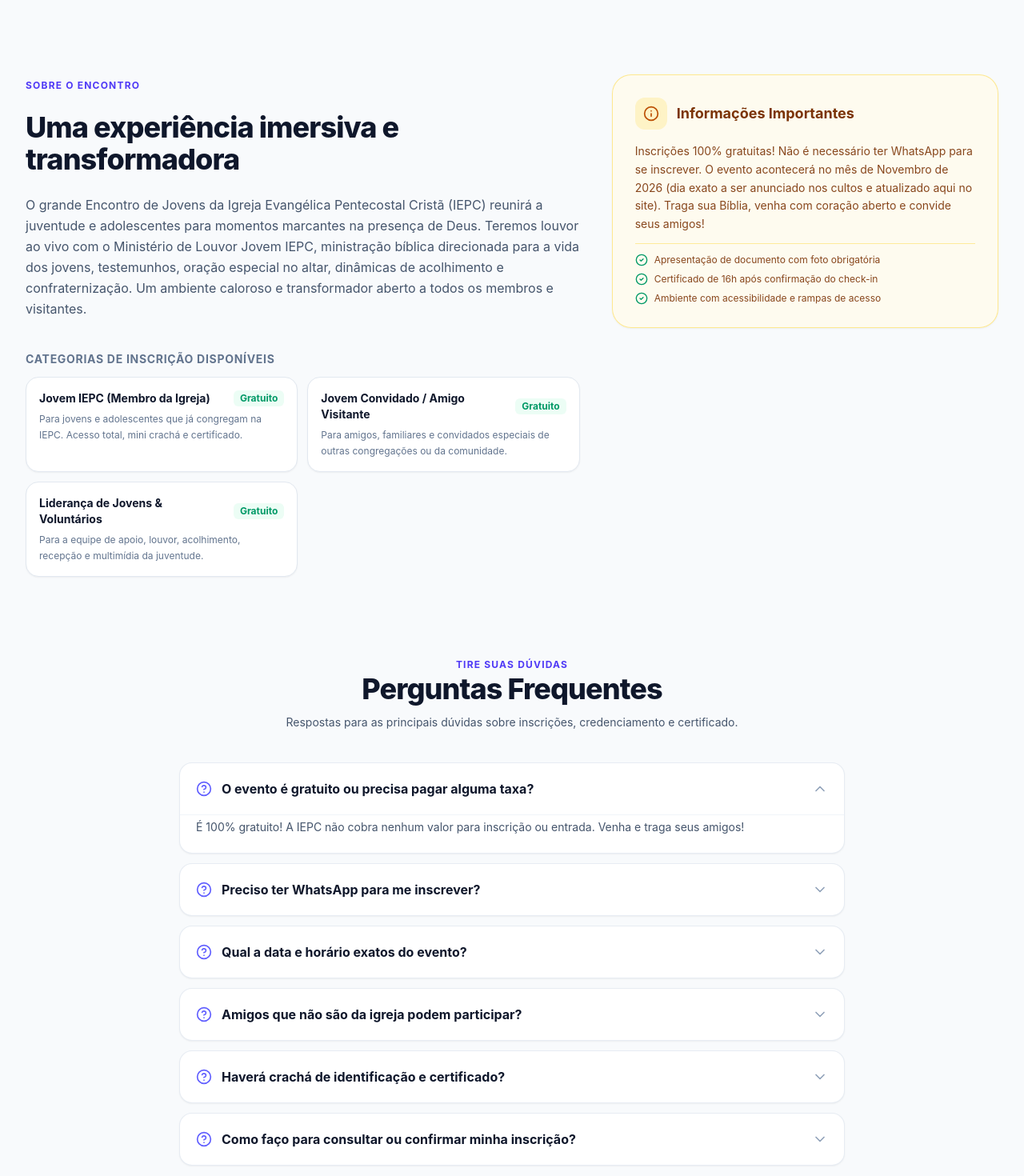
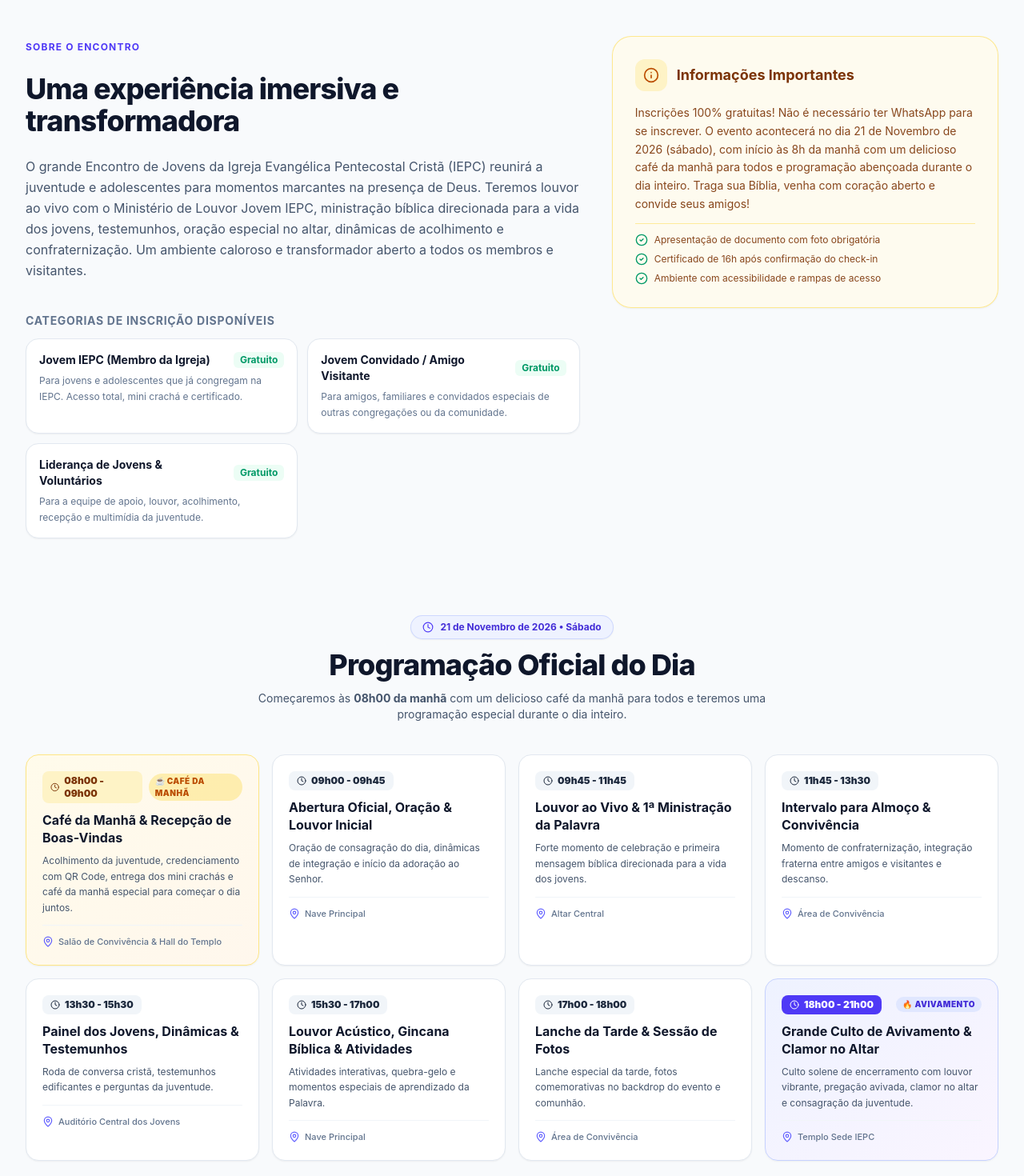
Before and after one commit to scripts5/Iepc-evento-, a React (Vite) app: page / in a window 1280 px wide. Shown: the part 900-2370 px from the top of the page at 80% size. Built offline with nearby package versions, Linux system fonts and the light colour scheme; no server answers.

Commit message:
feat: update event date and add schedule section
Standardized event date to 21/11/2026 across all UI components and added a new schedule section to the homepage to detail the event timing.

```diff
--- a/data/database.json
+++ b/data/database.json
@@ -4,10 +4,10 @@
     "name": "Evento dos Jovens IEPC 2026",
     "tagline": "Juventude com Propósito • Avivamento, Adoração, Fé e Comunhão",
     "description": "O grande Encontro de Jovens da Igreja Evangélica Pentecostal Cristã (IEPC) reunirá a juventude e adolescentes para momentos marcantes na presença de Deus. Teremos louvor ao vivo com o Ministério de Louvor Jovem IEPC, ministração bíblica direcionada para a vida dos jovens, testemunhos, oração especial no altar, dinâmicas de acolhimento e confraternização. Um ambiente caloroso e transformador aberto a todos os membros e visitantes.",
-    "importantInfo": "Inscrições 100% gratuitas! Não é necessário ter WhatsApp para se inscrever. O evento acontecerá no mês de Novembro de 2026 (dia exato a ser anunciado nos cultos e atualizado aqui no site). Traga sua Bíblia, venha com coração aberto e convide seus amigos!",
-    "startDate": "2026-11-01",
-    "endDate": "2026-11-30",
-    "time": "Horário não definido",
+    "importantInfo": "Inscrições 100% gratuitas! Não é necessário ter WhatsApp para se inscrever. O evento acontecerá no dia 21 de Novembro de 2026 (sábado), com início às 8h da manhã com um delicioso café da manhã para todos e programação abençoada durante o dia inteiro. Traga sua Bíblia, venha com coração aberto e convide seus amigos!",
+    "startDate": "2026-11-21",
+    "endDate": "2026-11-21",
+    "time": "A partir das 08h00 (Café da Manhã) • O dia todo",
     "locationName": "Igreja Evangélica Pentecostal Cristã (IEPC) - Templo Sede",
     "locationAddress": "Templo Sede da IEPC - Auditório Central dos Jovens",
     "bannerUrl": "https://images.unsplash.com/photo-1511671782779-c97d3d27a1d4?auto=format&fit=crop&w=1600&q=80",
@@ -39,51 +39,67 @@
     "schedule": [
       {
         "id": "sch-1",
-        "time": "18h30 - 19h00",
-        "title": "Recepção, Acolhimento & Entrega de Crachás",
+        "time": "08h00 - 09h00",
+        "title": "Café da Manhã & Recepção de Boas-Vindas",
         "speaker": "Equipe de Acolhimento Jovem IEPC",
-        "description": "Chegada da juventude, credenciamento ágil com QR Code ou nome completo e entrega do mini crachá.",
-        "location": "Hall de Entrada do Templo"
+        "description": "Acolhimento da juventude, credenciamento com QR Code, entrega dos mini crachás e café da manhã especial para começar o dia juntos.",
+        "location": "Salão de Convivência & Hall do Templo"
       },
       {
         "id": "sch-2",
-        "time": "19h00 - 19h30",
-        "title": "Abertura com Oração & Dinâmica de Boas-Vindas",
+        "time": "09h00 - 09h45",
+        "title": "Abertura Oficial, Oração & Louvor Inicial",
         "speaker": "Liderança da Juventude IEPC",
-        "description": "Oração inicial consagrando o evento e dinâmica alegre de integração e quebra-gelo.",
+        "description": "Oração de consagração do dia, dinâmicas de integração e início da adoração ao Senhor.",
         "location": "Nave Principal"
       },
       {
         "id": "sch-3",
-        "time": "19h30 - 20h20",
-        "title": "Louvor & Adoração ao Vivo",
-        "speaker": "Banda do Ministério de Louvor Jovem IEPC",
-        "description": "Momento de celebração e profunda adoração com canções congregacionais e contemporâneas.",
+        "time": "09h45 - 11h45",
+        "title": "Louvor ao Vivo & 1ª Ministração da Palavra",
+        "speaker": "Ministério de Louvor Jovem IEPC & Pastores",
+        "description": "Forte momento de celebração e primeira mensagem bíblica direcionada para a vida dos jovens.",
         "location": "Altar Central"
       },
       {
         "id": "sch-4",
-        "time": "20h20 - 21h20",
-        "title": "Ministração da Palavra: Juventude com Propósito",
-        "speaker": "Ministro da Palavra / Pastores da IEPC",
-        "description": "Mensagem prática das Escrituras sobre identidade cristã, integridade, vocação e fé nos dias atuais.",
-        "location": "Púlpito do Templo"
+        "time": "11h45 - 13h30",
+        "title": "Intervalo para Almoço & Convivência",
+        "speaker": "Todos os Jovens e Visitantes",
+        "description": "Momento de confraternização, integração fraterna entre amigos e visitantes e descanso.",
+        "location": "Área de Convivência"
       },
       {
         "id": "sch-5",
-        "time": "21h20 - 21h45",
-        "title": "Clamor no Altar & Oração pelos Jovens",
-        "speaker": "Corpo Pastoral e Líderes IEPC",
-        "description": "Tempo de entrega, oração por propósitos, renovo espiritual e busca pela presença de Deus.",
-        "location": "Frente do Altar"
+        "time": "13h30 - 15h30",
+        "title": "Painel dos Jovens, Dinâmicas & Testemunhos",
+        "speaker": "Líderes de Jovens e Convidados",
+        "description": "Roda de conversa cristã, testemunhos edificantes e perguntas da juventude.",
+        "location": "Auditório Central dos Jovens"
       },
       {
         "id": "sch-6",
-        "time": "21h45 - 22h30",
-        "title": "Confraternização, Fotos & Comunhão",
-        "speaker": "Todos os Jovens e Amigos",
-        "description": "Momento de alegria, fotos no backdrop dos jovens, lanche especial de confraternização e novas amizades.",
-        "location": "Área de Convivência da IEPC"
+        "time": "15h30 - 17h00",
+        "title": "Louvor Acústico, Gincana Bíblica & Atividades",
+        "speaker": "Equipe de Dinâmicas e Louvor",
+        "description": "Atividades interativas, quebra-gelo e momentos especiais de aprendizado da Palavra.",
+        "location": "Nave Principal"
+      },
+      {
+        "id": "sch-7",
+        "time": "17h00 - 18h00",
+        "title": "Lanche da Tarde & Sessão de Fotos",
+        "speaker": "Todos os Participantes",
+        "description": "Lanche especial da tarde, fotos comemorativas no backdrop do evento e comunhão.",
+        "location": "Área de Convivência"
+      },
+      {
+        "id": "sch-8",
+        "time": "18h00 - 21h00",
+        "title": "Grande Culto de Avivamento & Clamor no Altar",
+        "speaker": "Corpo Pastoral & Ministros Convidados",
+        "description": "Culto solene de encerramento com louvor vibrante, pregação avivada, clamor no altar e consagração da juventude.",
+        "location": "Templo Sede IEPC"
       }
     ],
     "faq": [
@@ -100,7 +116,7 @@
       {
         "id": "faq-3",
         "question": "Qual a data e horário exatos do evento?",
-        "answer": "O evento acontecerá no mês de Novembro de 2026, com horário não definido (a ser informado pela liderança da igreja). O dia e o horário específicos serão divulgados nos cultos e atualizados nesta página. Sua inscrição antecipada já garante sua vaga e confecção do crachá!"
+        "answer": "O Evento dos Jovens acontecerá no dia 21 de Novembro de 2026 (sábado). Começará às 8h da manhã com um delicioso café da manhã para todos e se estenderá durante o dia inteiro com louvor, ministrações, dinâmicas, almoço e encerramento com o Culto de Avivamento!"
       },
       {
         "id": "faq-4",
@@ -147,8 +163,8 @@
       "name": "Administrador IEPC",
       "email": "admin@iepc.com",
       "role": "ADMIN",
-      "passwordHash": "2f58c794d2e423cf490727d90bf45f75d6ad384cf0e0bef13dbb23145c7f8af48a3add7b76884c098698ba8aa3f99905bf3db3d2be1e77a44f58f96dfda9837c",
-      "salt": "2ddff9adf4ca77ed67a4ec049420c878",
+      "passwordHash": "48633eba6e72b291b02a4a880cce20dc4b6c444584320d43a83312f679526afa4e05ee0754a735725eba23087d3d5de974ba9acda8a7747cc2e5367aa6338098",
+      "salt": "fec5d3dd7943ffe98a0fafedb01a967b",
       "createdAt": "2026-09-20T12:00:00.000Z"
     }
   ],
--- a/src/components/certificate/CertificateModal.tsx
+++ b/src/components/certificate/CertificateModal.tsx
@@ -87,8 +87,8 @@ export const CertificateModal: React.FC<CertificateModalProps> = ({
   const eventName = safeEvent.name || 'Evento dos Jovens IEPC 2026';
 
   const formatDate = (dateStr?: string) => {
-    if (!dateStr) return 'Mês de Novembro / 2026 (Dia a definir)';
-    if (dateStr.includes('2026-11')) return 'Mês de Novembro / 2026 (Dia a definir)';
+    if (!dateStr) return '21 de Novembro de 2026';
+    if (dateStr === '2026-11-21' || dateStr.includes('2026-11-21')) return '21 de Novembro de 2026';
     const parts = dateStr.split('-');
     if (parts.length === 3) return `${parts[2]}/${parts[1]}/${parts[0]}`;
     return dateStr;
--- a/src/components/public/VoucherModal.tsx
+++ b/src/components/public/VoucherModal.tsx
@@ -90,9 +90,7 @@ export const VoucherModal: React.FC<VoucherModalProps> = ({
                 <div className="flex items-center gap-2">
                   <Calendar className="w-4 h-4 text-indigo-400 shrink-0" />
                   <span>
-                    {event?.startDate?.includes('2026-11')
-                      ? 'Novembro / 2026 (Dia a definir) • Horário não definido'
-                      : (event ? `${event.startDate.split('-').reverse().join('/')} • ${event.time && event.time !== '19h00 às 22h00' ? event.time : 'Horário não definido'}` : 'Novembro / 2026 • Horário não definido')}
+                    21/11/2026 (Sábado) • A partir das 08h (Café) • Dia todo
                   </span>
                 </div>
                 <div className="flex items-center gap-2">
--- a/src/data/defaultEvent.ts
+++ b/src/data/defaultEvent.ts
@@ -20,10 +20,10 @@ export const defaultEventData: EventConfig & { registeredCount: number; isCapaci
   name: 'Evento dos Jovens IEPC 2026',
   tagline: 'Juventude com Propósito • Avivamento, Adoração, Fé e Comunhão',
   description: 'O grande Encontro de Jovens da Igreja Evangélica Pentecostal Cristã (IEPC) reunirá a juventude e adolescentes para momentos marcantes na presença de Deus. Teremos louvor ao vivo com o Ministério de Louvor Jovem IEPC, ministração bíblica direcionada para a vida dos jovens, testemunhos, oração especial no altar, dinâmicas de acolhimento e confraternização. Um ambiente caloroso e transformador aberto a todos os membros e visitantes.',
-  importantInfo: 'Inscrições 100% gratuitas! Não é necessário ter WhatsApp para se inscrever. O evento acontecerá no mês de Novembro de 2026 (dia exato a ser anunciado nos cultos e atualizado aqui no site). Traga sua Bíblia, venha com coração aberto e convide seus amigos!',
-  startDate: '2026-11-01',
-  endDate: '2026-11-30',
-  time: 'Horário não definido',
+  importantInfo: 'Inscrições 100% gratuitas! Não é necessário ter WhatsApp para se inscrever. O evento acontecerá no dia 21 de Novembro de 2026 (sábado), com início às 8h da manhã com um delicioso café da manhã para todos e programação abençoada durante o dia inteiro. Traga sua Bíblia, venha com coração aberto e convide seus amigos!',
+  startDate: '2026-11-21',
+  endDate: '2026-11-21',
+  time: 'A partir das 08h00 (Café da Manhã) • O dia todo',
   locationName: 'Igreja Evangélica Pentecostal Cristã (IEPC) - Templo Sede',
   locationAddress: 'Templo Sede da IEPC - Auditório Central dos Jovens',
   bannerUrl: 'https://images.unsplash.com/photo-1511671782779-c97d3d27a1d4?auto=format&fit=crop&w=1600&q=80',
@@ -57,51 +57,67 @@ export const defaultEventData: EventConfig & { registeredCount: number; isCapaci
   schedule: [
     {
       id: 'sch-1',
-      time: '18h30 - 19h00',
-      title: 'Recepção, Acolhimento & Entrega de Crachás',
+      time: '08h00 - 09h00',
+      title: 'Café da Manhã & Recepção de Boas-Vindas',
       speaker: 'Equipe de Acolhimento Jovem IEPC',
-      description: 'Chegada da juventude, credenciamento ágil com QR Code ou nome completo e entrega do mini crachá.',
-      location: 'Hall de Entrada do Templo',
+      description: 'Acolhimento da juventude, credenciamento com QR Code, entrega dos mini crachás e café da manhã especial para começar o dia juntos.',
+      location: 'Salão de Convivência & Hall do Templo',
     },
     {
       id: 'sch-2',
-      time: '19h00 - 19h30',
-      title: 'Abertura com Oração & Dinâmica de Boas-Vindas',
+      time: '09h00 - 09h45',
+      title: 'Abertura Oficial, Oração & Louvor Inicial',
       speaker: 'Liderança da Juventude IEPC',
-      description: 'Oração inicial consagrando o evento e dinâmica alegre de integração e quebra-gelo.',
+      description: 'Oração de consagração do dia, dinâmicas de integração e início da adoração ao Senhor.',
       location: 'Nave Principal',
     },
     {
       id: 'sch-3',
-      time: '19h30 - 20h20',
-      title: 'Louvor & Adoração ao Vivo',
-      speaker: 'Banda do Ministério de Louvor Jovem IEPC',
-      description: 'Momento de celebração e profunda adoração com canções congregacionais e contemporâneas.',
+      time: '09h45 - 11h45',
+      title: 'Louvor ao Vivo & 1ª Ministração da Palavra',
+      speaker: 'Ministério de Louvor Jovem IEPC & Pastores',
+      description: 'Forte momento de celebração e primeira mensagem bíblica direcionada para a vida dos jovens.',
       location: 'Altar Central',
     },
     {
       id: 'sch-4',
-      time: '20h20 - 21h20',
-      title: 'Ministração da Palavra: Juventude com Propósito',
-      speaker: 'Ministro da Palavra / Pastores da IEPC',
-      description: 'Mensagem prática das Escrituras sobre identidade cristã, integridade, vocação e fé nos dias atuais.',
-      location: 'Púlpito do Templo',
+      time: '11h45 - 13h30',
+      title: 'Intervalo para Almoço & Convivência',
+      speaker: 'Todos os Jovens e Visitantes',
+      description: 'Momento de confraternização, integração fraterna entre amigos e visitantes e descanso.',
+      location: 'Área de Convivência',
     },
     {
       id: 'sch-5',
-      time: '21h20 - 21h45',
-      title: 'Clamor no Altar & Oração pelos Jovens',
-      speaker: 'Corpo Pastoral e Líderes IEPC',
-      description: 'Tempo de entrega, oração por propósitos, renovo espiritual e busca pela presença de Deus.',
-      location: 'Frente do Altar',
+      time: '13h30 - 15h30',
+      title: 'Painel dos Jovens, Dinâmicas & Testemunhos',
+      speaker: 'Líderes de Jovens e Convidados',
+      description: 'Roda de conversa cristã, testemunhos edificantes e perguntas da juventude.',
+      location: 'Auditório Central dos Jovens',
     },
     {
       id: 'sch-6',
-      time: '21h45 - 22h30',
-      title: 'Confraternização, Fotos & Comunhão',
-      speaker: 'Todos os Jovens e Amigos',
-      description: 'Momento de alegria, fotos no backdrop dos jovens, lanche especial de confraternização e novas amizades.',
-      location: 'Área de Convivência da IEPC',
+      time: '15h30 - 17h00',
+      title: 'Louvor Acústico, Gincana Bíblica & Atividades',
+      speaker: 'Equipe de Dinâmicas e Louvor',
+      description: 'Atividades interativas, quebra-gelo e momentos especiais de aprendizado da Palavra.',
+      location: 'Nave Principal',
+    },
+    {
+      id: 'sch-7',
+      time: '17h00 - 18h00',
+      title: 'Lanche da Tarde & Sessão de Fotos',
+      speaker: 'Todos os Participantes',
+      description: 'Lanche especial da tarde, fotos comemorativas no backdrop do evento e comunhão.',
+      location: 'Área de Convivência',
+    },
+    {
+      id: 'sch-8',
+      time: '18h00 - 21h00',
+      title: 'Grande Culto de Avivamento & Clamor no Altar',
+      speaker: 'Corpo Pastoral & Ministros Convidados',
+      description: 'Culto solene de encerramento com louvor vibrante, pregação avivada, clamor no altar e consagração da juventude.',
+      location: 'Templo Sede IEPC',
     },
   ],
   faq: [
@@ -118,7 +134,7 @@ export const defaultEventData: EventConfig & { registeredCount: number; isCapaci
     {
       id: 'faq-3',
       question: 'Qual a data e horário exatos do evento?',
-      answer: 'O evento acontecerá no mês de Novembro de 2026, com horário não definido (a ser informado pela liderança da igreja). O dia e o horário específicos serão divulgados nos cultos e atualizados nesta página. Sua inscrição antecipada já garante sua vaga e confecção do crachá!',
+      answer: 'O Evento dos Jovens acontecerá no dia 21 de Novembro de 2026 (sábado). Começará às 8h da manhã com um delicioso café da manhã para todos e se estenderá durante o dia inteiro com louvor, ministrações, dinâmicas, almoço e encerramento com o Culto de Avivamento!',
     },
     {
       id: 'faq-4',
--- a/src/pages/AdminDashboardPage.tsx
+++ b/src/pages/AdminDashboardPage.tsx
@@ -180,7 +180,7 @@ export const AdminDashboardPage: React.FC<AdminDashboardPageProps> = ({ onNaviga
               </span>
             </div>
             <p className="text-xs text-slate-500">
-              {event?.startDate?.includes('2026-11') ? 'Novembro / 2026' : event?.startDate} • {event?.locationName || 'Templo Sede IEPC'} • Capacidade Máxima: {event?.maxCapacity || 600} vagas
+              {event?.startDate === '2026-11-21' ? '21 de Novembro de 2026 (Sábado) • A partir das 08h (Café) • O dia todo' : (event?.startDate || '21/11/2026')} • {event?.locationName || 'Templo Sede IEPC'} • Capacidade Máxima: {event?.maxCapacity || 600} vagas
             </p>
           </div>
         </div>
--- a/src/pages/HomePage.tsx
+++ b/src/pages/HomePage.tsx
@@ -38,9 +38,9 @@ export const HomePage: React.FC<HomePageProps> = ({ onNavigate }) => {
   const pctFilled = Math.min(100, Math.round((registeredCount / maxCap) * 100));
 
   const formatDate = (dateStr: string) => {
-    if (!dateStr) return 'Mês de Novembro / 2026 (Dia a definir)';
-    if (dateStr.includes('2026-11')) {
-      return 'Mês de Novembro / 2026 (Dia a definir)';
+    if (!dateStr) return '21 de Novembro de 2026 (Sábado)';
+    if (dateStr === '2026-11-21' || dateStr.includes('2026-11-21')) {
+      return '21 de Novembro de 2026 (Sábado)';
     }
     const parts = dateStr.split('-');
     if (parts.length !== 3) return dateStr;
@@ -106,7 +106,7 @@ export const HomePage: React.FC<HomePageProps> = ({ onNavigate }) => {
                       Horário
                     </span>
                     <span className="text-xs sm:text-sm font-bold text-slate-800">
-                      {activeEvent.time && activeEvent.time !== '19h00 às 22h00' ? activeEvent.time : 'Horário não definido'}
+                      {activeEvent.time || 'A partir das 08h00 (Café) • O dia todo'}
                     </span>
                   </div>
                 </div>
@@ -284,7 +284,76 @@ export const HomePage: React.FC<HomePageProps> = ({ onNavigate }) => {
         </div>
       </section>
 
-      {/* 3. PERGUNTAS FREQUENTES (FAQ) */}
+      {/* 3. CRONOGRAMA & PROGRAMAÇÃO DO EVENTO */}
+      <section id="cronograma" className="max-w-7xl mx-auto px-4 sm:px-6 lg:px-8">
+        <div className="text-center space-y-3 mb-10">
+          <div className="inline-flex items-center gap-2 px-3.5 py-1.5 rounded-full bg-indigo-50 border border-indigo-200/80 text-xs font-bold text-indigo-700 shadow-xs">
+            <Clock className="w-3.5 h-3.5 text-indigo-600" />
+            <span>21 de Novembro de 2026 • Sábado</span>
+          </div>
+          <h2 className="text-2xl sm:text-4xl font-extrabold text-slate-900 tracking-tight">
+            Programação Oficial do Dia
+          </h2>
+          <p className="text-sm text-slate-600 max-w-2xl mx-auto">
+            Começaremos às <strong>08h00 da manhã</strong> com um delicioso café da manhã para todos e teremos uma programação especial durante o dia inteiro.
+          </p>
+        </div>
+
+        <div className="grid grid-cols-1 md:grid-cols-2 lg:grid-cols-4 gap-4">
+          {(activeEvent.schedule || []).map((item, index) => (
+            <div
+              key={item.id || index}
+              className={`p-5 rounded-2xl border transition-all ${
+                index === 0
+                  ? 'bg-gradient-to-br from-amber-50 to-orange-50 border-amber-200 shadow-xs'
+                  : index === (activeEvent.schedule?.length || 0) - 1
+                  ? 'bg-gradient-to-br from-indigo-50 to-purple-50 border-indigo-200 shadow-xs'
+                  : 'bg-white border-slate-200 hover:border-slate-300 shadow-xs'
+              }`}
+            >
+              <div className="flex items-center justify-between gap-2 mb-2.5">
+                <span className={`inline-flex items-center gap-1.5 px-2.5 py-1 rounded-lg text-xs font-black ${
+                  index === 0
+                    ? 'bg-amber-100 text-amber-900'
+                    : index === (activeEvent.schedule?.length || 0) - 1
+                    ? 'bg-indigo-600 text-white'
+                    : 'bg-slate-100 text-slate-800'
+                }`}>
+                  <Clock className="w-3 h-3" />
+                  {item.time}
+                </span>
+                {index === 0 && (
+                  <span className="text-[10px] font-black uppercase tracking-wider text-amber-700 bg-amber-200/60 px-2 py-0.5 rounded-full">
+                    ☕ Café da Manhã
+                  </span>
+                )}
+                {index === (activeEvent.schedule?.length || 0) - 1 && (
+                  <span className="text-[10px] font-black uppercase tracking-wider text-indigo-700 bg-indigo-100 px-2 py-0.5 rounded-full">
+                    🔥 Avivamento
+                  </span>
+                )}
+              </div>
+
+              <h3 className="text-sm sm:text-base font-bold text-slate-900 leading-snug">
+                {item.title}
+              </h3>
+
+              <p className="text-xs text-slate-600 mt-2 leading-relaxed">
+                {item.description}
+              </p>
+
+              {item.location && (
+                <div className="mt-3 pt-3 border-t border-slate-100 flex items-center gap-1.5 text-[11px] font-medium text-slate-500">
+                  <MapPin className="w-3.5 h-3.5 text-indigo-500 shrink-0" />
+                  <span className="truncate">{item.location}</span>
+                </div>
+              )}
+            </div>
+          ))}
+        </div>
+      </section>
+
+      {/* 4. PERGUNTAS FREQUENTES (FAQ) */}
       <section id="faq" className="max-w-4xl mx-auto px-4 sm:px-6 lg:px-8">
         <div className="text-center space-y-3 mb-10">
           <span className="text-xs font-bold text-indigo-600 uppercase tracking-widest">
--- a/src/pages/RegistrationSuccessPage.tsx
+++ b/src/pages/RegistrationSuccessPage.tsx
@@ -105,7 +105,8 @@ export const RegistrationSuccessPage: React.FC<RegistrationSuccessPageProps> = (
       `• Código Oficial: ${registration.code}\n` +
       `• Categoria: ${registration.ticketType}\n` +
       `• Local: ${event?.locationName || 'Templo Sede da IEPC'}\n` +
-      `• Data: Novembro / 2026\n\n` +
+      `• Data: 21 de Novembro de 2026 (Sábado)\n` +
+      `• Horário: A partir das 08h00 (Café da Manhã) • O dia todo\n\n` +
       `Status: Inscrição 100% Confirmada e Autorizada. Apresente este código na entrada do evento para retirar seu Mini Crachá oficial.`
     );
     window.open(`mailto:${registration.email}?subject=${subject}&body=${body}`, '_blank');
@@ -207,11 +208,16 @@ export const RegistrationSuccessPage: React.FC<RegistrationSuccessPageProps> = (
           )}
 
           <div className="flex items-center justify-between pb-3 border-b border-slate-200/70">
-            <span className="font-semibold text-slate-500">Data e Local:</span>
+            <span className="font-semibold text-slate-500">Data e Horário:</span>
+            <span className="font-bold text-slate-800 text-right">
+              21/11/2026 (Sábado) às 08h (Café da Manhã) • O dia todo
+            </span>
+          </div>
+
+          <div className="flex items-center justify-between pb-3 border-b border-slate-200/70">
+            <span className="font-semibold text-slate-500">Local:</span>
             <span className="font-medium text-slate-800 text-right">
-              {event?.startDate?.includes('2026-11')
-                ? 'Novembro / 2026'
-                : (event?.startDate ? event.startDate.split('-').reverse().join('/') : 'Novembro / 2026')} • {event?.locationName || 'Templo Sede IEPC'}
+              {event?.locationName || 'Templo Sede IEPC'}
             </span>
           </div>
 
--- a/src/server/mailer.ts
+++ b/src/server/mailer.ts
@@ -328,7 +328,11 @@ export function buildVoucherEmailHtml(reg: RegistrationEmailData): string {
           </tr>
           <tr>
             <td class="details-label">Data do Evento</td>
-            <td class="details-value">Novembro / 2026</td>
+            <td class="details-value">21 de Novembro de 2026 (Sábado)</td>
+          </tr>
+          <tr>
+            <td class="details-label">Horário de Início</td>
+            <td class="details-value">A partir das 08h00 (Café da Manhã) • O dia todo</td>
           </tr>
           <tr>
             <td class="details-label">Local</td>
```
Also changed, not shown: src/components/common/Navbar.tsx (+15 -0 lines).
